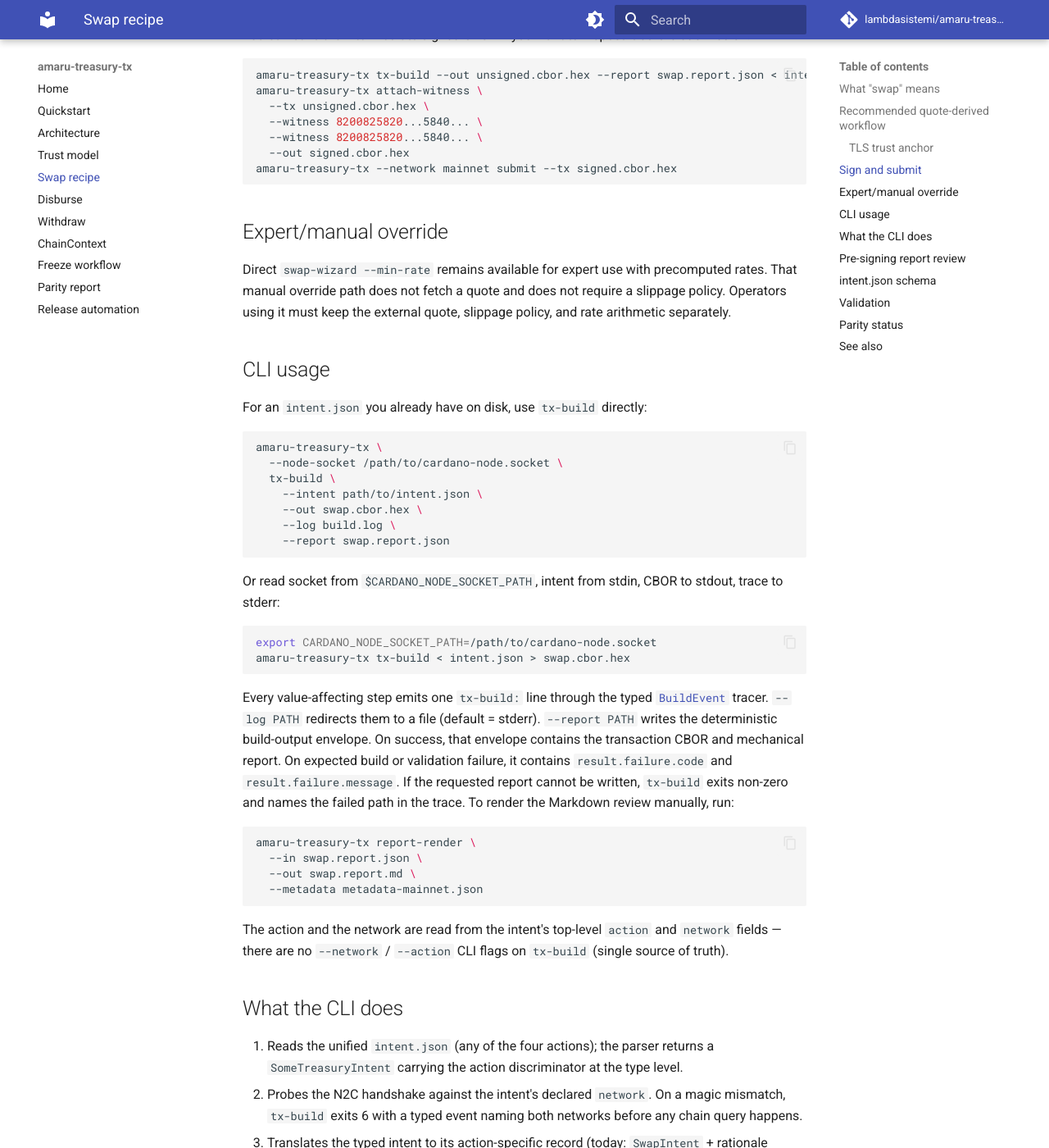
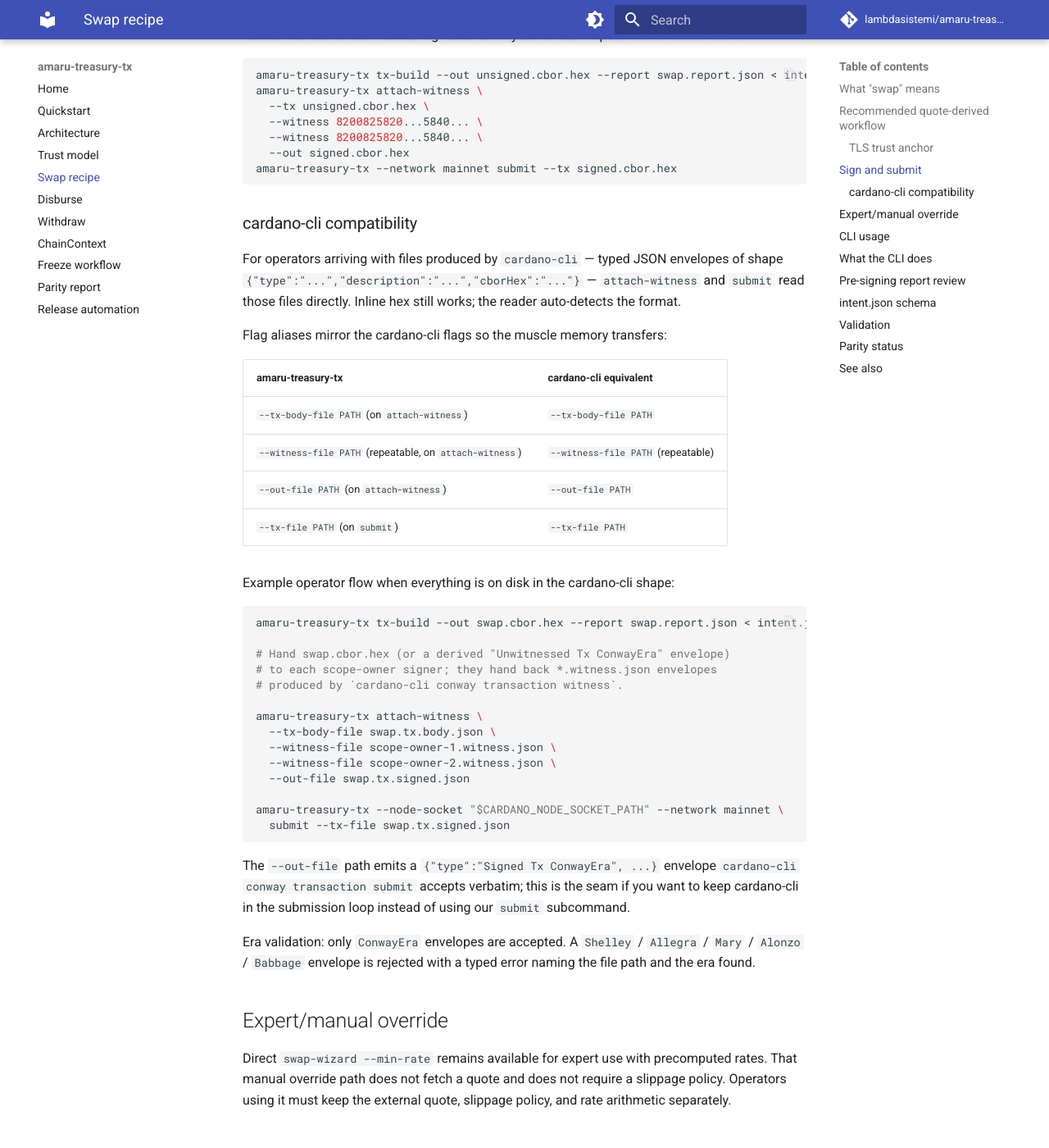
Before and after one commit to lambdasistemi/amaru-treasury-tx, an MkDocs documentation site: the page built from docs/swap.md, in a window 1280 px wide and 1400 px high, scrolled down 2699 px. Shown: the whole window at 82% size. Built offline with MkDocs 1.6.1 and Material for MkDocs 9.7.7, drawn with Linux system fonts in a browser that asks for light colours; comment, search, counter and statistics services are not loaded.

Commit message:
feat(106): cardano-cli envelope compat for attach-witness and submit
`cardano-cli conway transaction build*` and `transaction witness`
emit single-key-cborHex JSON envelopes. Operators arriving with
those files had to extract `cborHex` by hand to feed it into
`attach-witness` / `submit`. This PR closes that gap end-to-end.

* New library module `Amaru.Treasury.Tx.Envelope`:
  - `EnvelopeKind` (TxEnvelope / WitnessEnvelope / SignedTxEnvelope)
    and typed `EnvelopeError` errors that name file path + decode
    error + era tag + kind mismatch.
  - `readEnvelopeOrHex` auto-detects JSON envelope vs raw hex; the
    pipe-friendly raw-hex path keeps working unchanged.
  - `writeEnvelopeFile` emits cardano-cli-shaped pretty-printed JSON
    with `type` → `description` → `cborHex` field ordering, so file
    diffs against cardano-cli baselines stay minimal.

* `attach-witness` CLI gains cardano-cli flag aliases (without
  losing any existing flags):
  - `--tx-body-file PATH` (alias of `--tx PATH`)
  - `--witness-file PATH` (repeatable; alongside `--witness HEX`)
  - `--out-file PATH` (writes a `Signed Tx ConwayEra` envelope)

* `submit` CLI gains `--tx-file PATH` (alias of `--tx PATH`).

* Unit tests in `Amaru.Treasury.Tx.EnvelopeSpec`: round-trip,
  auto-detect (JSON vs hex), kind mismatch, era rejection, key
  ordering on the rendered envelope.

* `docs/swap.md` adds a "cardano-cli compatibility" subsection with
  the flag-alias table and a worked operator example.

The four existing input shapes operators encounter (raw hex, bare
`WitVKey`, `[0, WitVKey]` envelope, JSON envelope) are now all
accepted transparently through the same flags.

Closes #106.

````diff
--- a/docs/swap.md
+++ b/docs/swap.md
@@ -145,6 +145,53 @@ amaru-treasury-tx attach-witness \
   --out signed.cbor.hex
 amaru-treasury-tx --network mainnet submit --tx signed.cbor.hex
 ```
+
+### cardano-cli compatibility
+
+For operators arriving with files produced by `cardano-cli` — typed
+JSON envelopes of shape
+`{"type":"...","description":"...","cborHex":"..."}` — `attach-witness`
+and `submit` read those files directly. Inline hex still works; the
+reader auto-detects the format.
+
+Flag aliases mirror the cardano-cli flags so the muscle memory
+transfers:
+
+| amaru-treasury-tx | cardano-cli equivalent |
+|---|---|
+| `--tx-body-file PATH` (on `attach-witness`) | `--tx-body-file PATH` |
+| `--witness-file PATH` (repeatable, on `attach-witness`) | `--witness-file PATH` (repeatable) |
+| `--out-file PATH` (on `attach-witness`) | `--out-file PATH` |
+| `--tx-file PATH` (on `submit`) | `--tx-file PATH` |
+
+Example operator flow when everything is on disk in the cardano-cli
+shape:
+
+```bash
+amaru-treasury-tx tx-build --out swap.cbor.hex --report swap.report.json < intent.json
+
+# Hand swap.cbor.hex (or a derived "Unwitnessed Tx ConwayEra" envelope)
+# to each scope-owner signer; they hand back *.witness.json envelopes
+# produced by `cardano-cli conway transaction witness`.
+
+amaru-treasury-tx attach-witness \
+  --tx-body-file swap.tx.body.json \
+  --witness-file scope-owner-1.witness.json \
+  --witness-file scope-owner-2.witness.json \
+  --out-file swap.tx.signed.json
+
+amaru-treasury-tx --node-socket "$CARDANO_NODE_SOCKET_PATH" --network mainnet \
+  submit --tx-file swap.tx.signed.json
+```
+
+The `--out-file` path emits a `{"type":"Signed Tx ConwayEra", ...}`
+envelope `cardano-cli conway transaction submit` accepts verbatim;
+this is the seam if you want to keep cardano-cli in the submission
+loop instead of using our `submit` subcommand.
+
+Era validation: only `ConwayEra` envelopes are accepted. A
+`Shelley` / `Allegra` / `Mary` / `Alonzo` / `Babbage` envelope is
+rejected with a typed error naming the file path and the era found.
 
 ## Expert/manual override
 
````
Also changed, not shown: 5 other files.
